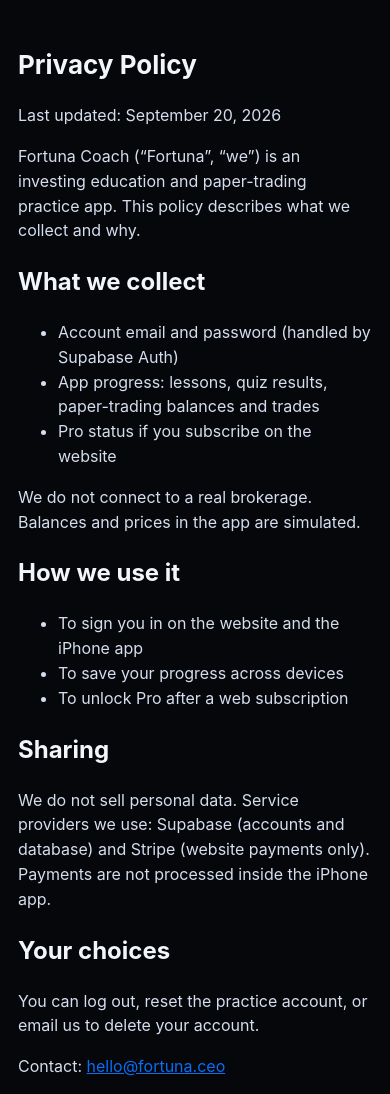
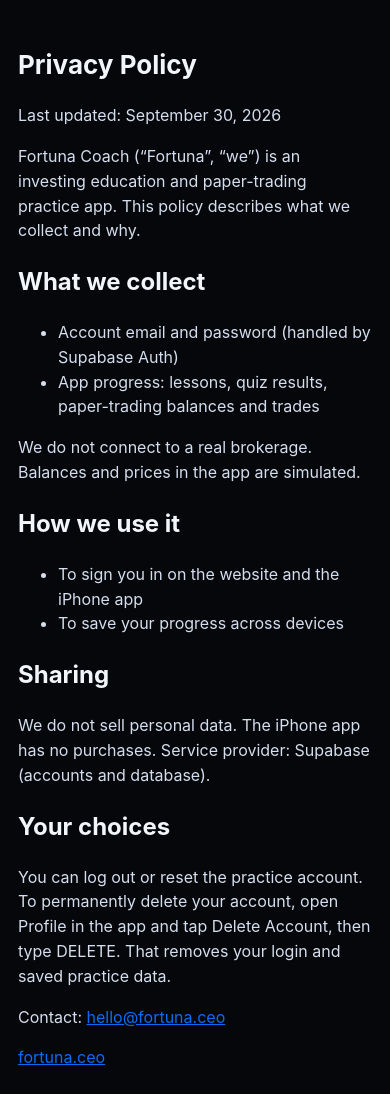
Before and after one commit to Jtizzle70/fortuna-app, a website: page www/privacy.html in a window 390 px wide. Shown: the top 1094 px of the page. Drawn offline with Linux system fonts and the light colour scheme.

Commit message:
Privacy policy: in-app delete, no iPhone purchases.

```diff
--- a/www/privacy.html
+++ b/www/privacy.html
@@ -11,25 +11,23 @@
 </head>
 <body>
 <h1>Privacy Policy</h1>
-<p>Last updated: September 20, 2026</p>
+<p>Last updated: September 30, 2026</p>
 <p>Fortuna Coach (“Fortuna”, “we”) is an investing education and paper-trading practice app. This policy describes what we collect and why.</p>
 <h2>What we collect</h2>
 <ul>
 <li>Account email and password (handled by Supabase Auth)</li>
 <li>App progress: lessons, quiz results, paper-trading balances and trades</li>
-<li>Pro status if you subscribe on the website</li>
 </ul>
 <p>We do not connect to a real brokerage. Balances and prices in the app are simulated.</p>
 <h2>How we use it</h2>
 <ul>
 <li>To sign you in on the website and the iPhone app</li>
 <li>To save your progress across devices</li>
-<li>To unlock Pro after a web subscription</li>
 </ul>
 <h2>Sharing</h2>
-<p>We do not sell personal data. Service providers we use: Supabase (accounts and database) and Stripe (website payments only). Payments are not processed inside the iPhone app.</p>
+<p>We do not sell personal data. The iPhone app has no purchases. Service provider: Supabase (accounts and database).</p>
 <h2>Your choices</h2>
-<p>You can log out, reset the practice account, or email us to delete your account.</p>
+<p>You can log out or reset the practice account. To permanently delete your account, open Profile in the app and tap Delete Account, then type DELETE. That removes your login and saved practice data.</p>
 <p>Contact: <a href="mailto:hello@fortuna.ceo">hello@fortuna.ceo</a></p>
 <p><a href="https://fortuna.ceo">fortuna.ceo</a></p>
 </body>
```
